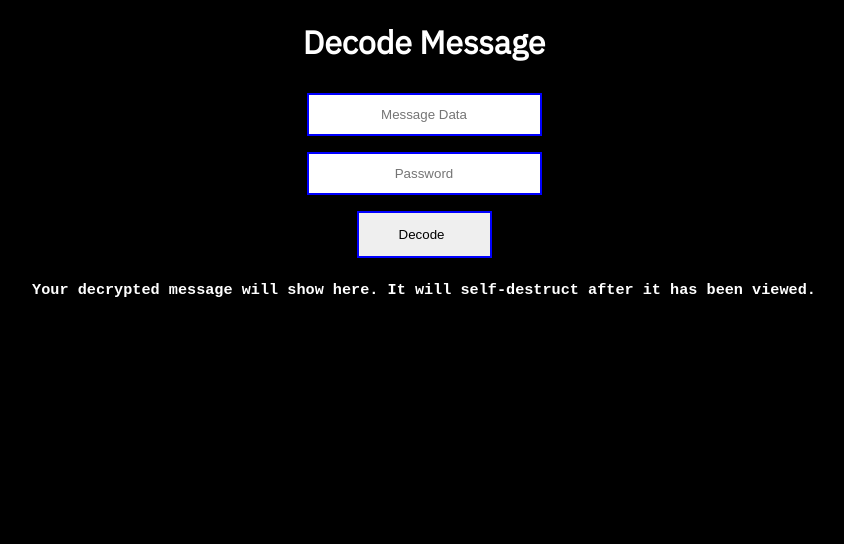
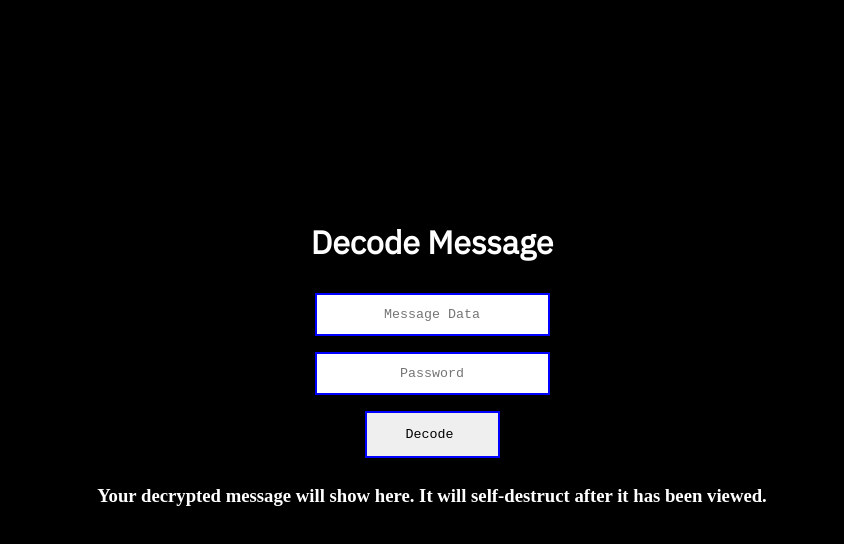
Before and after one commit to jamescapps/cipher_project, a React (Create React App) app in the folder client/: page /decode in a window 1280 px wide. Shown: the top 544 px of the page, without its empty margins (216-1060 px from the left). Built offline with nearby package versions, Linux system fonts and the light colour scheme.

Commit message:
Added thank you page.

```diff
--- a/client/src/App.css
+++ b/client/src/App.css
@@ -1,18 +1,11 @@
 body {
   background: black;
   color: white;
-}
-
-.create, .decode, .share {
   text-align: center;
 }
 
 h1, h2 {
   font-family: 'IBM Plex Sans';
-}
-
-h3 {
-  font-family: monospace;
 }
 
 input[type=text], select, input[type=password] {
@@ -22,6 +15,7 @@ input[type=text], select, input[type=password] {
   border: 2px solid blue;
   box-sizing: border-box;
   text-align: center;
+  font-family: monospace;
 }
 
 input[type=submit] {
@@ -33,6 +27,7 @@ input[type=submit] {
   cursor: pointer;
   text-align: center;
   padding-left: 15px;
+  font-family: monospace;
 }
 
 input[type=submit]:hover {
@@ -76,3 +71,19 @@ input[type=submit]:hover {
   border-radius: 18px;
   border: 1px solid #cfcece;
 }
+
+.outer {
+  position: absolute;
+  top: 50%;
+  margin-top: -200px;
+  width: 100%;
+  text-align: center;
+}
+
+.createOuter {
+  position: absolute;
+  top: 50%;
+  margin-top: -400px;
+  width: 100%;
+  text-align: center;
+}
--- a/client/src/App.js
+++ b/client/src/App.js
@@ -3,12 +3,14 @@ import { BrowserRouter as Router, Route } from "react-router-dom"
 
 import CreateMessage from './components/create_message.component'
 import DecodeMessage from './components/decode_message.component'
+import ThankYou from './components/thank_you.component'
 
 const App = () => {
   return (
     <Router>
       <Route path = "/create" component={CreateMessage} />
       <Route path = "/decode" component={DecodeMessage} />
+      <Route path = "/thankyou" component={ThankYou} />
     </Router>
   )
 }
--- a/client/src/components/create_message.component.js
+++ b/client/src/components/create_message.component.js
@@ -73,11 +73,17 @@ const CreateMessage = () => {
             return response.json()
         }).then((data) => {
             setSendRes(data)
+            if (data === 'Sending....') {
+              setTimeout(function(){
+                window.location.href = 'http://localhost:3000/thankyou'
+              }, 1000)
+
+            }
         })
   }
 
       return (
-        <div>
+        <div className="createOuter">
           <div className = "create">
             <h1>Create A New Message</h1>
             <form onSubmit={onSubmit}>
@@ -112,9 +118,9 @@ const CreateMessage = () => {
                 type = "submit"
                 value = "Create"
               />
-            </form>
+            </form><br />
             <h3>{result}</h3>
-          </div><br /><br />
+          </div><br />
           <div className="decode">
             <form target="_blank" action="http://localhost:3000/decode">
                 <input
@@ -125,7 +131,7 @@ const CreateMessage = () => {
           </div>
           <br />
           <div className="share">
-            <h2>For added security share encrypted message and password in two seperate forms of communication.</h2>
+            <h3>For added security share encrypted message and password in two seperate forms of communication.</h3><br />
             <Popup trigger={
               <form onSubmit={onShare}>
                   <input
--- a/client/src/components/decode_message.component.js
+++ b/client/src/components/decode_message.component.js
@@ -34,7 +34,8 @@ const DecodeMessage = () => {
   }
 
       return (
-        <div className = "decode">
+        <div className="outer">
+          <div className = "decodePage">
             <h1>Decode Message</h1>
               <form onSubmit={onSubmit}>
                 <input
@@ -62,6 +63,7 @@ const DecodeMessage = () => {
               </form>
               <h3>{result}</h3>
           </div>
+        </div>
       )
 }
 
--- /dev/null
+++ b/client/src/components/thank_you.component.js
@@ -0,0 +1,20 @@
+import React from 'react'
+import '../App.css'
+
+const ThankYou = () => {
+    return (
+        <div className = "outer">
+            <div className= "thankyou">
+                <h1>Your message has been sent.</h1>
+                <form action="http://localhost:3000/create">
+                    <input
+                    type = "submit"
+                    value = "Create Another"
+                    />
+                </form>
+            </div>
+        </div>
+    )
+}
+
+export default ThankYou
```
Lines whose indentation alone changed are shown as unchanged.
